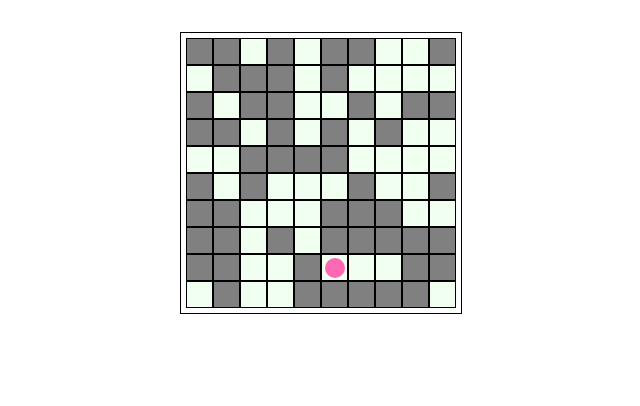
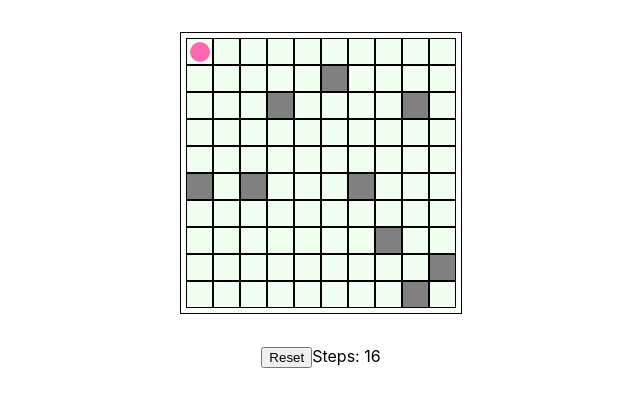
Before and after one commit to dvelezroman/ivi-mazle-game, a React (Create React App) app: page / in a window 1280 px wide. Shown: the top 406 px of the page, without its empty margins (319-959 px from the left). Built offline with nearby package versions, Linux system fonts and the light colour scheme.

Commit message:
reset matrix func

```diff
--- a/src/Components/Grid.jsx
+++ b/src/Components/Grid.jsx
@@ -3,9 +3,7 @@ import PropTypes from 'prop-types';
 import Square from './Square';
 import './Grid.scss';
 
-const Grid = ({ gridArray, gridPosition }) => {
-  console.log({ gridArray });
-  return (
+const Grid = ({ gridArray, gridPosition }) => (
   <div className="grid-container">
     {gridArray.map((row, rowIndex) => (
       <div key={rowIndex} className="row">
@@ -23,7 +21,6 @@ const Grid = ({ gridArray, gridPosition }) => {
     ))}
   </div>
 );
-};
 
 Grid.propTypes = {
   gridArray: PropTypes.array.isRequired,
--- /dev/null
+++ b/src/Components/PanelControl.jsx
@@ -0,0 +1,19 @@
+import React from 'react';
+import PropTypes from 'prop-types';
+import './PanelControl.scss';
+
+const PanelControl = ({ doResetMatrix, steps }) => (
+  <div className="panel-container">
+    <div className="buttons">
+      <button onClick={doResetMatrix}>Reset</button>
+    </div>
+    <div className="steps">Steps: {steps}</div>
+  </div>
+);
+
+PanelControl.propTypes = {
+  doResetMatrix: PropTypes.func.isRequired,
+  steps: PropTypes.number.isRequired,
+};
+
+export default PanelControl;
--- /dev/null
+++ b/src/Components/PanelControl.scss
@@ -0,0 +1,6 @@
+.panel-container {
+  display: flex;
+  flex-direction: row;
+  align-content: center;
+  justify-content: center;
+}
--- a/src/Views/Game.jsx
+++ b/src/Views/Game.jsx
@@ -2,13 +2,22 @@ import React from 'react';
 import Grid from '../Components/Grid';
 import { useGameLogic } from '../business/useGameLogic';
 import './Game.scss';
+import PanelControl from '../Components/PanelControl';
 
 const Game = () => {
-  const { gridArray, gridPosition } = useGameLogic({ rows: 10, cols: 10 });
+  const { steps, gridArray, gridPosition, doResetMatrix } = useGameLogic({
+    rows: 10,
+    cols: 10,
+  });
   return (
-    <div className="game-container">
-      <Grid gridArray={gridArray} gridPosition={gridPosition} />
-    </div>
+    <>
+      <div className="game-container">
+        <Grid gridArray={gridArray} gridPosition={gridPosition} />
+      </div>
+      <div>
+        <PanelControl doResetMatrix={doResetMatrix} steps={steps} />
+      </div>
+    </>
   );
 };
 
--- a/src/business/useGameLogic.js
+++ b/src/business/useGameLogic.js
@@ -9,15 +9,28 @@ const KEYS = {
 
 export const useGameLogic = ({ rows, cols }) => {
   const [gridPosition, setGridPosition] = useState([0, 0]);
+  const [steps, setSteps] = useState(16);
   const [gridArray, setGridArray] = useState([]);
 
-  const doCreateMatrix = useCallback(() => {
-    const matrix = [];
-    for (let i = 0; i < rows; i++) {
-      matrix.push(Array.from(Array(cols), () => Math.round(Math.random())));
-    }
-    return matrix;
-  }, []);
+  const doCreateMatrix = useCallback(
+    (initialGridPosition) => {
+      const matrix = [];
+      for (let i = 0; i < rows; i++) {
+        matrix.push(
+          Array.from(Array(cols), () => (Math.random() * 10 > 9 ? 1 : 0))
+        );
+      }
+      matrix[initialGridPosition[0]][initialGridPosition[1]] = 0;
+      return matrix;
+    },
+    [cols, rows]
+  );
+
+  const doResetMatrix = useCallback(() => {
+    const newMatrix = doCreateMatrix([0, 0]);
+    setGridArray(newMatrix);
+    setGridPosition([0, 0]);
+  }, [doCreateMatrix]);
 
   const isPosibleToMove = useCallback(
     (direction) => {
@@ -58,17 +71,14 @@ export const useGameLogic = ({ rows, cols }) => {
       const direction = KEYS[e.keyCode];
       if (Object.values(KEYS).includes(direction)) {
         const nextPosition = isPosibleToMove(direction);
-        if (nextPosition) {
+        if (nextPosition && steps > 0) {
+          setSteps((state) => state - 1);
           setGridPosition([...nextPosition]);
         }
       }
     },
-    [setGridPosition, isPosibleToMove]
+    [setGridPosition, isPosibleToMove, setSteps, steps]
   );
-
-  useEffect(() => {
-    setGridArray(doCreateMatrix());
-  }, [doCreateMatrix]);
 
   useEffect(() => {
     document.addEventListener('keyup', doMovePosition);
@@ -80,12 +90,15 @@ export const useGameLogic = ({ rows, cols }) => {
       Math.floor(Math.random() * rows),
       Math.floor(Math.random() * cols),
     ];
-    setGridPosition(initialGridPosition);
-  }, [rows, cols, setGridPosition]);
+    // setGridPosition(initialGridPosition);
+    setGridArray(doCreateMatrix(initialGridPosition));
+  }, [rows, cols, setGridPosition, setGridArray, doCreateMatrix]);
 
   return {
+    steps,
     gridArray,
     gridPosition,
     doMovePosition,
+    doResetMatrix,
   };
 };
```
Lines whose indentation alone changed are shown as unchanged.
